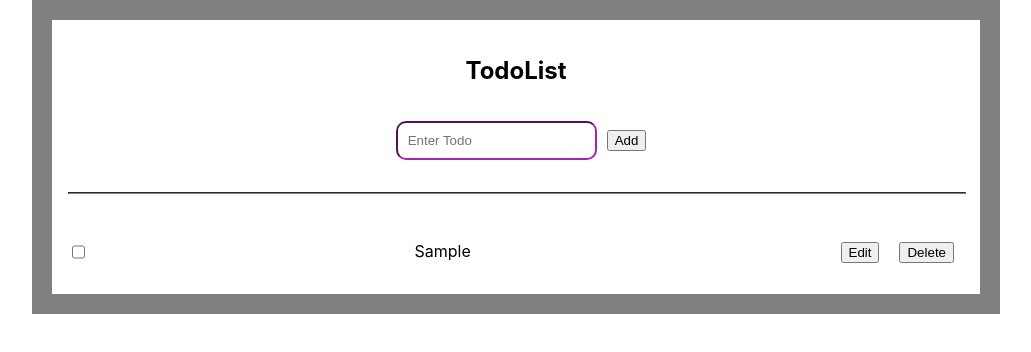
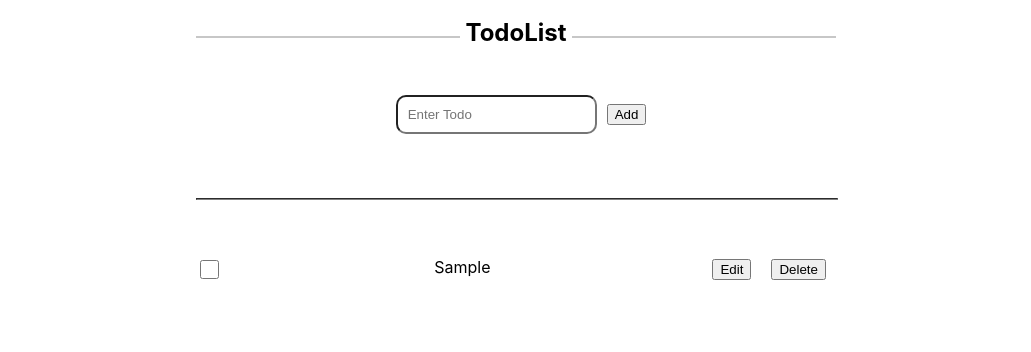
Before and after one commit to Alireza-Allahverdi/todo-list, a React (Create React App) app: page / in a window 1280 px wide. Both pictures are taken after typing "Sample" into the empty fields and a click on the button "Add". Shown: the top 352 px of the page, without its empty margins (124-1155 px from the left). Built offline with nearby package versions, Linux system fonts and the light colour scheme.

Commit message:
changed some styles

```diff
--- a/src/styles/App.scss
+++ b/src/styles/App.scss
@@ -1,6 +1,9 @@
 .App {
   text-align: center;
-  height: 100vh;
+  width: 100%;
+  display: flex;
+  justify-content: center;
+  align-items: center;
 }
 
 @import "./todoStyle.scss"
--- a/src/styles/todoStyle.scss
+++ b/src/styles/todoStyle.scss
@@ -2,18 +2,32 @@
     padding: 1rem;
     display: flex;
     flex-direction: column;
-    border: 20px solid grey;
-    width: 70%;
-    margin: auto;
+    width: 50%;
+    height: min-content;
 }
 
+.linethrought {
+    width: 100%;
+    background-color: #c7c7c7;
+    height: 2px;
+    position: relative;
+    top: 20px;
+    z-index: -1;
+}
+
+.title {
+    background-color: white;
+    width: max-content + 100px;
+    margin: 0 auto;
+    padding: 0 5px;
+}
 
 .todo-form {
+    margin: 2rem 0;
     .err {
         color: red;
     }
     input {
-        border-color: #a824a8;
         border-radius: 10px;
         margin: 0px 10px;
         padding: 10px;
@@ -33,9 +47,15 @@ hr {
 
 .todo-item {
     display: flex;
-    margin: 15px 0px;
+    margin: 25px auto;
+    flex-wrap: wrap;
+    width: 100%;
+    .checkbox {
+        width: 1.2rem;
+        height: 1.2rem;
+    }
     .todo-text {
-        width: 10%;
+        width: max-content ;
         margin: 0 auto;
         text-align: start;
     }
@@ -44,6 +64,9 @@ hr {
         color: burlywood;
     }
     .buttons-container {
+        display: flex;
+        align-items: center;
+        flex-wrap: wrap;
         button {
             margin: 0 10px;
         }
```
